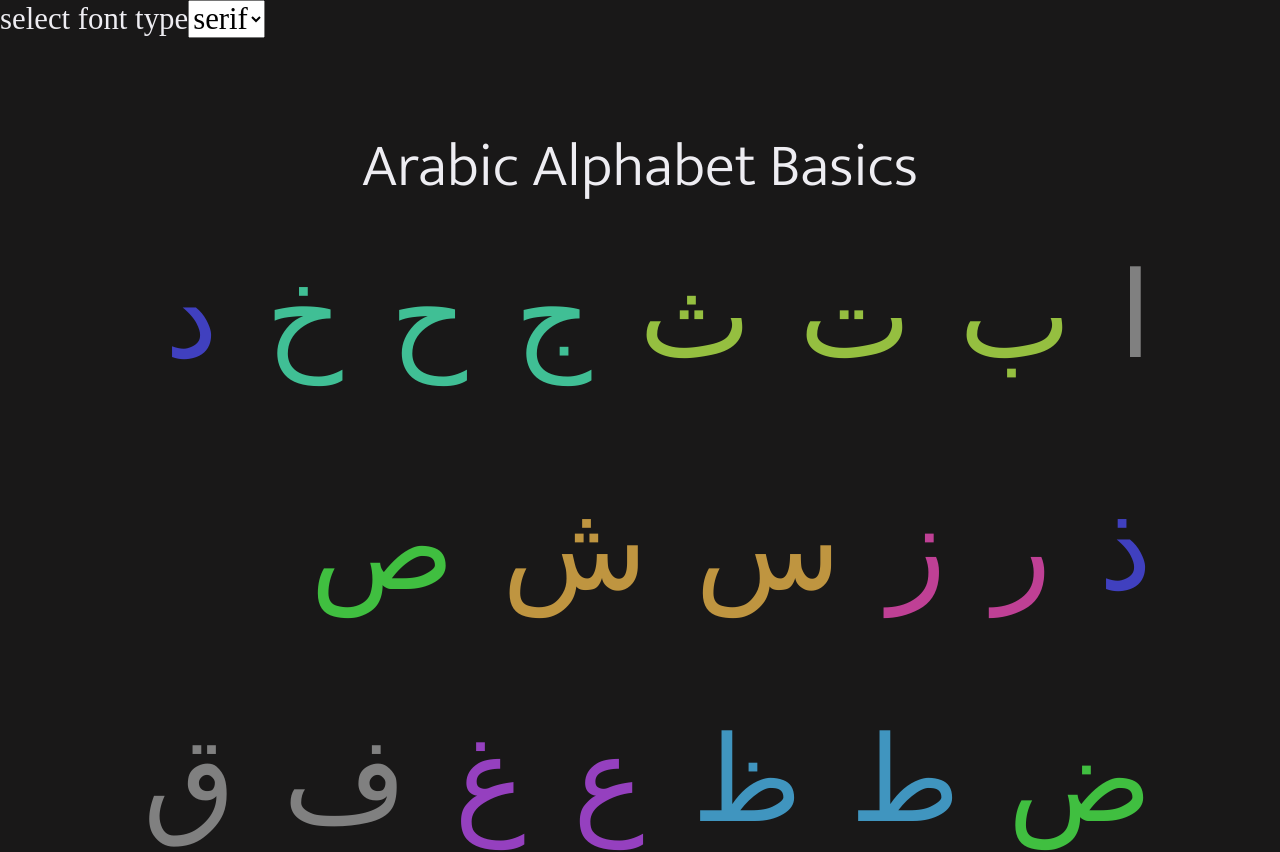
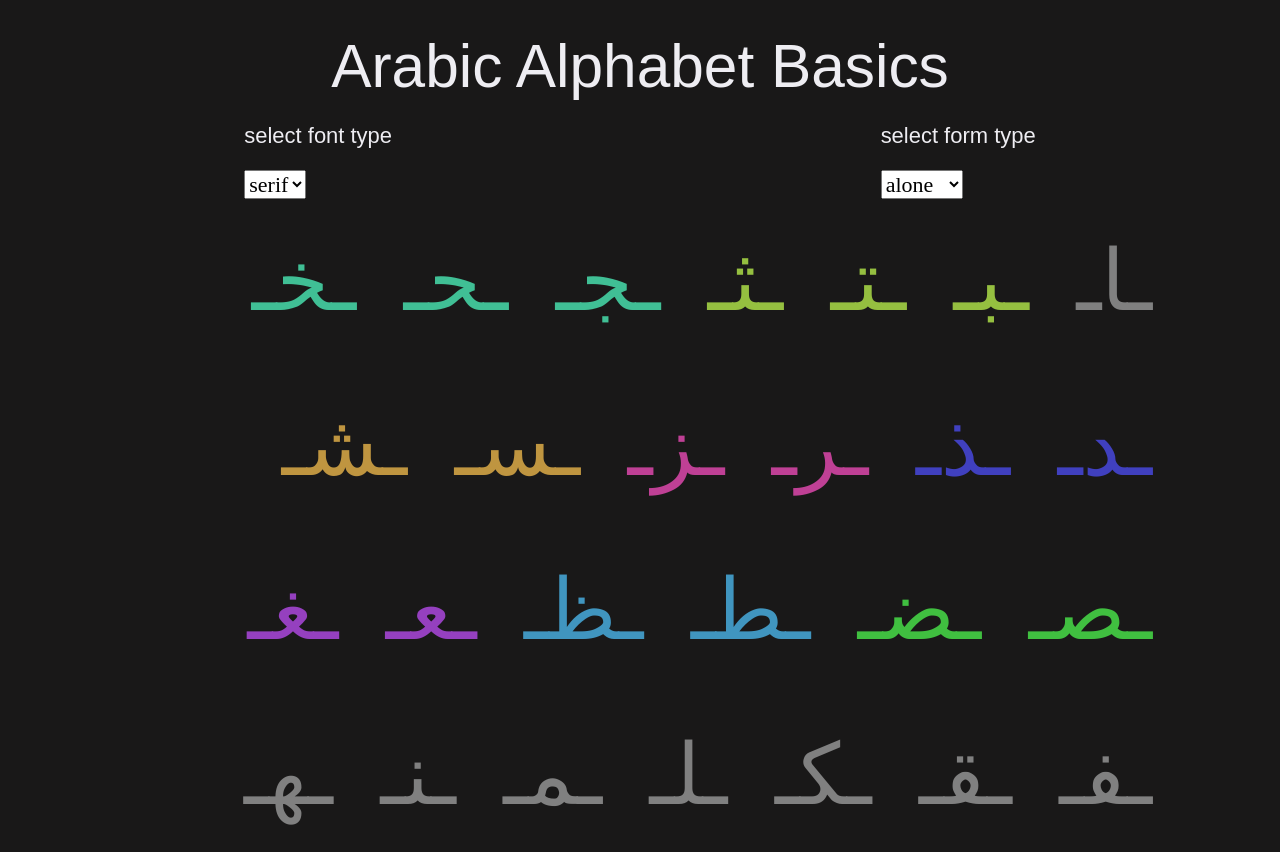
Before and after one commit to jesvtb/learn-arabic, a React (Vite) app: page / in a window 1280 px wide. Shown: the top 852 px of the page. Built offline with nearby package versions, Linux system fonts and the light colour scheme.

Commit message:
add data and component

```diff
--- a/index.html
+++ b/index.html
@@ -11,7 +11,7 @@
             name="viewport"
             content="width=device-width, initial-scale=1.0"
         />
-        <title>Vite + React</title>
+        <title>World Languages</title>
     </head>
     <body>
         <div id="root"></div>
--- a/src/css/identity.css
+++ b/src/css/identity.css
@@ -1,8 +1,9 @@
 @charset "UTF-8";
-@import url("https://fonts.googleapis.com/css2?family=Mukta:wght@200;300&family=Noto+Naskh+Arabic&family=Noto+Sans+Arabic:wght@300;400&display=swap");
+@import url("https://fonts.googleapis.com/css2?family=Josefin+Sans:ital,wght@0,200;0,300;0,400;1,200&family=Playfair+Display:wght@400;600&family=Roboto+Condensed:wght@100;200;300&display=swap");
 :root {
-  --serif-AR: "Noto Naskh Arabic", serif;
-  --sans-AR: "Noto Sans Arabic", sans-serif;
+  --display: "Playfair Display", serif;
+  --serif: "Noto Naskh Arabic", serif;
+  --sans: "Roboto Condensed", sans-serif;
   --sans-EN: "Mukta", sans-serif;
   --number: "Gill Sans", "Gill Sans MT", Calibri, "Trebuchet MS", sans-serif;
 }
--- a/src/css/identity.scss
+++ b/src/css/identity.scss
@@ -1,10 +1,11 @@
 // font-family
 // ==================================================
-@import url('https://fonts.googleapis.com/css2?family=Mukta:wght@200;300&family=Noto+Naskh+Arabic&family=Noto+Sans+Arabic:wght@300;400&display=swap');
+@import url('https://fonts.googleapis.com/css2?family=Josefin+Sans:ital,wght@0,200;0,300;0,400;1,200&family=Playfair+Display:wght@400;600&family=Roboto+Condensed:wght@100;200;300&display=swap');
 
 :root {
-    --serif-AR: 'Noto Naskh Arabic', serif;
-    --sans-AR: 'Noto Sans Arabic', sans-serif;
+    --display: 'Playfair Display', serif;
+    --serif: 'Noto Naskh Arabic', serif;
+    --sans: 'Roboto Condensed', sans-serif;
     --sans-EN: 'Mukta', sans-serif;
     --number: 'Gill Sans', 'Gill Sans MT', Calibri, 'Trebuchet MS', sans-serif;
     // --number: 'Noto Serif SC', serif;
--- a/src/css/test.css
+++ b/src/css/test.css
@@ -1,8 +1,9 @@
 @charset "UTF-8";
-@import url("https://fonts.googleapis.com/css2?family=Mukta:wght@200;300&family=Noto+Naskh+Arabic&family=Noto+Sans+Arabic:wght@300;400&display=swap");
+@import url("https://fonts.googleapis.com/css2?family=Josefin+Sans:ital,wght@0,200;0,300;0,400;1,200&family=Playfair+Display:wght@400;600&family=Roboto+Condensed:wght@100;200;300&display=swap");
 :root {
-  --serif-AR: "Noto Naskh Arabic", serif;
-  --sans-AR: "Noto Sans Arabic", sans-serif;
+  --display: "Playfair Display", serif;
+  --serif: "Noto Naskh Arabic", serif;
+  --sans: "Roboto Condensed", sans-serif;
   --sans-EN: "Mukta", sans-serif;
   --number: "Gill Sans", "Gill Sans MT", Calibri, "Trebuchet MS", sans-serif;
 }
@@ -208,7 +209,7 @@ body {
   color: var(--color1-90);
   text-transform: capitalize;
   text-align: center;
-  margin-top: var(--space-3xl);
+  margin-top: var(--space-l);
 }
 
 .base-lang {
@@ -228,7 +229,10 @@ body {
 }
 
 .letter-base {
-  font-size: var(--step-6);
+  font-size: var(--step-5);
+}
+.letter-base::after {
+  content: " َ";
 }
 
 .letter-group .letter-base::after {
@@ -352,9 +356,27 @@ body {
   color: grey;
 }
 
+.alone span {
+  display: none;
+}
+
+.initial span:nth-of-type(1) {
+  display: none;
+}
+
+.final span:nth-of-type(2) {
+  display: none;
+}
+
+@media only screen and (orientation: landscape) {
+  .menu {
+    display: flex;
+    flex-direction: row;
+    justify-content: space-around;
+  }
+}
+
 label {
   color: var(--color1-90);
-  font-size: var(--step-2);
-  font-weight: 300;
-  margin-bottom: var(--space-xs);
+  font-size: var(--step-1);
 }
--- a/src/css/test.scss
+++ b/src/css/test.scss
@@ -24,7 +24,7 @@ body {
     text-transform: capitalize;
     text-align: center;
     // text-decoration: underline;
-    margin-top: var(--space-3xl);
+    margin-top: var(--space-l);
 }
 
 .base-lang {
@@ -43,7 +43,10 @@ body {
 }
 
 .letter-base {
-    font-size: var(--step-6);
+    font-size: var(--step-5);
+    &::after {
+        content: ' َ';
+    }
 }
 
 // letter base action after hover
@@ -160,9 +163,44 @@ body {
     color: grey;
 }
 
+.alone {
+    span {
+        display: none;
+    }
+}
+
+.initial {
+    span:nth-of-type(1) {
+        display: none;
+    }
+}
+
+.medial {
+    span {
+    }
+}
+
+.final {
+    span:nth-of-type(2) {
+        display: none;
+    }
+}
+
+.menu {
+    @include i.landscape {
+        display: flex;
+        flex-direction: row;
+        justify-content: space-around;
+    }
+}
+
 label {
     color: var(--color1-90);
-    font-size: var(--step-2);
-    font-weight: 300;
-    margin-bottom: var(--space-xs);
+    font-size: var(--step-1);
+    // font-weight: 300;
+    // margin-bottom: var(--space-xs);
 }
+
+// option {
+//     font-size: var(--step-2);
+// }
--- a/src/index.css
+++ b/src/index.css
@@ -1,5 +1,5 @@
 @charset "UTF-8";
-@import url("https://fonts.googleapis.com/css2?family=Mukta:wght@200;300&family=Noto+Naskh+Arabic&family=Noto+Sans+Arabic:wght@300;400&display=swap");
+@import url("https://fonts.googleapis.com/css2?family=Josefin+Sans:ital,wght@0,200;0,300;0,400;1,200&family=Playfair+Display:wght@400;600&family=Roboto+Condensed:wght@100;200;300&display=swap");
 /*! normalize.css v8.0.1 | MIT License | github.com/necolas/normalize.css */
 /* Document
    ========================================================================== */
@@ -312,8 +312,9 @@ template {
 }
 
 :root {
-  --serif-AR: "Noto Naskh Arabic", serif;
-  --sans-AR: "Noto Sans Arabic", sans-serif;
+  --display: "Playfair Display", serif;
+  --serif: "Noto Naskh Arabic", serif;
+  --sans: "Roboto Condensed", sans-serif;
   --sans-EN: "Mukta", sans-serif;
   --number: "Gill Sans", "Gill Sans MT", Calibri, "Trebuchet MS", sans-serif;
 }
@@ -519,7 +520,7 @@ body {
   color: var(--color1-90);
   text-transform: capitalize;
   text-align: center;
-  margin-top: var(--space-3xl);
+  margin-top: var(--space-l);
 }
 
 .base-lang {
@@ -538,7 +539,10 @@ body {
 }
 
 .letter-base {
-  font-size: var(--step-6);
+  font-size: var(--step-5);
+}
+.letter-base::after {
+  content: " َ";
 }
 
 .letter-group .letter-base::after {
@@ -674,11 +678,29 @@ body {
   color: grey;
 }
 
+.alone span {
+  display: none;
+}
+
+.initial span:nth-of-type(1) {
+  display: none;
+}
+
+.final span:nth-of-type(2) {
+  display: none;
+}
+
+@media only screen and (orientation: landscape) {
+  .menu {
+    display: flex;
+    flex-direction: row;
+    justify-content: space-around;
+  }
+}
+
 label {
   color: var(--color1-90);
-  font-size: var(--step-2);
-  font-weight: 300;
-  margin-bottom: var(--space-xs);
+  font-size: var(--step-1);
 }
 
 /*# sourceMappingURL=index.css.map */
--- a/src/index.jsx
+++ b/src/index.jsx
@@ -2,10 +2,18 @@ import React from 'react';
 import ReactDOM from 'react-dom/client';
 import './index.css';
 import Test from './js/test';
-import { Alphabet } from './js/component';
+import { Alphabet, LetterPage } from './js/component';
+import { Route } from 'wouter';
 
 ReactDOM.createRoot(document.getElementById('root')).render(
     <React.StrictMode>
-        <Alphabet />
+        <Route
+            path="/"
+            component={Alphabet}
+        />
+        <Route
+            path="/letter/:id"
+            component={LetterPage}
+        ></Route>
     </React.StrictMode>
 );
--- a/src/js/component.jsx
+++ b/src/js/component.jsx
@@ -1,18 +1,31 @@
 import axios from 'axios';
 import { useEffect, useState } from 'react';
 import { marked } from 'marked';
+import { Link, useLocation, Route, useParams } from 'wouter';
 
 export function Alphabet() {
     const [selectedFont, setSelectedFont] = useState('');
+    const [selectedForm, setSelectedForm] = useState('');
 
     const handleFontChange = (selectedValue) => {
         setSelectedFont(selectedValue);
     };
 
+    const handleFormChange = (selectedValue) => {
+        setSelectedForm(selectedValue);
+    };
+
     return (
         <>
-            <SelectFont onSelectFont={handleFontChange} />
-            <MapLetters selectedFont={selectedFont} />
+            <Title />
+            <div className="menu">
+                <SelectFont onSelectFont={handleFontChange} />
+                <SelectForm onSelectForm={handleFormChange} />
+            </div>
+            <MapLetters
+                selectedFont={selectedFont}
+                selectedForm={selectedForm}
+            />
         </>
     );
 }
@@ -25,7 +38,7 @@ function SelectFont({ onSelectFont }) {
 
     return (
         <label>
-            select font type
+            <p className="base-lang">select font type</p>
             <select
                 name="selectedFont"
                 onChange={handleFontChange}
@@ -37,7 +50,33 @@ function SelectFont({ onSelectFont }) {
     );
 }
 
-function MapLetters({ selectedFont }) {
+function SelectForm({ onSelectForm }) {
+    const handleFormChange = (event) => {
+        const selectedValue = event.target.value;
+        onSelectForm(selectedValue);
+    };
+
+    return (
+        <label>
+            <p className="base-lang">select form type</p>
+            <select
+                name="selectedForm"
+                onChange={handleFormChange}
+            >
+                <option value="alone">alone</option>
+                <option value="initial">initial</option>
+                <option value="medial">medial</option>
+                <option value="final">final</option>
+            </select>
+        </label>
+    );
+}
+
+function Title() {
+    return <div className="base-lang title">arabic alphabet basics</div>;
+}
+
+function MapLetters({ selectedFont, selectedForm }) {
     const [letters, setLetters] = useState([]);
 
     useEffect(() => {
@@ -58,9 +97,10 @@ function MapLetters({ selectedFont }) {
         fetchData();
     }, []);
 
+    const [, navigate] = useLocation();
+
     return (
         <>
-            <div className="base-lang title">arabic alphabet basics</div>
             <div className="letters-wrapper">
                 {letters.map((letter, i) => {
                     const formgroup = letter.formgroup;
@@ -71,13 +111,19 @@ function MapLetters({ selectedFont }) {
                             key={i}
                             className={`letter-group ${formgroup}`}
                         >
-                            <a href="">
+                            <Link
+                                to={`/letter/${letter.id}`}
+                                // href={`/letter/${letter.id}`}
+                                // onClick={redirectToPage()}
+                            >
                                 <h1
-                                    className={`letter-base target-lang ${selectedFont}`}
+                                    className={`letter-base target-lang ${selectedFont} ${selectedForm}`}
                                 >
+                                    <span>ـ</span>
                                     {letter.alphabet}
+                                    <span>ـ</span>
                                 </h1>
-                            </a>
+                            </Link>
 
                             <div className="tooltip">
                                 <div className="form group">
@@ -118,3 +164,14 @@ function MapLetters({ selectedFont }) {
         </>
     );
 }
+
+export function LetterPage() {
+    const { id } = useParams();
+
+    return (
+        <div className="letter-page">
+            <h1>Data Details Page</h1>
+            <p>Display the content for id: {id}</p>
+        </div>
+    );
+}
```
